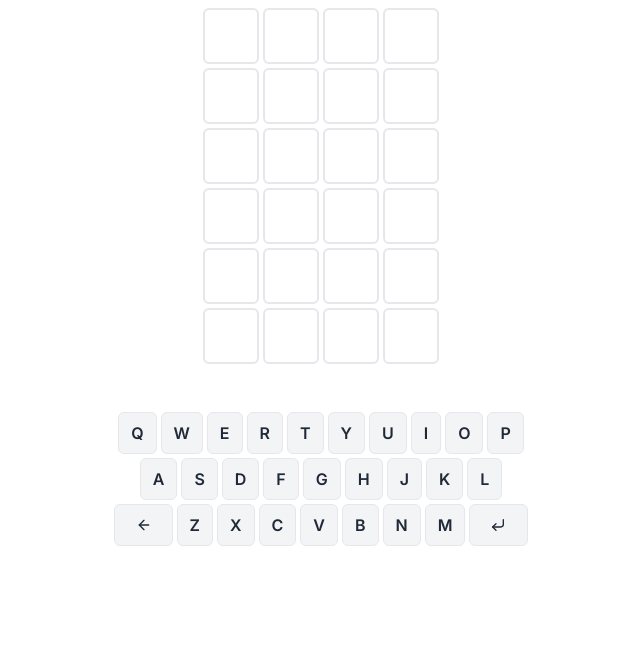
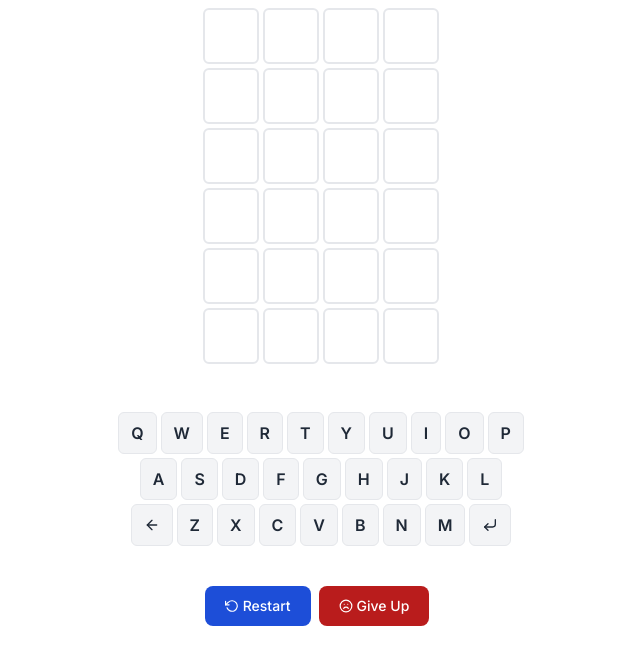
Before and after one commit to HashirHussain/nextjs-wordle, a Next.js app: page / in a window 1280 px wide. Shown: the top 664 px of the page, without its empty margins (319-959 px from the left). Built offline with nearby package versions, Linux system fonts and the light colour scheme.

Commit message:
Add CTA and alert feature

```diff
--- a/app/Game.tsx
+++ b/app/Game.tsx
@@ -13,6 +13,8 @@ import {
   handleBackspace,
   hasEnterTriggered,
 } from "./lib";
+import CTA from "./components/CTA";
+import Header from "./components/Header";
 
 export default function Game({ wordsList }: { wordsList: Array<string> }) {
   const [lettersLimit, setLettersLimit] = useState<number>(4);
@@ -23,10 +25,10 @@ export default function Game({ wordsList }: { wordsList: Array<string> }) {
   const [correctAnswer, setCorrectAnswer] = useState<string>(
     getChosenAnswer(wordsList)
   );
-  const [alertMessage, setAlertMessage] = useState<string>("");
+  const [alertMessage, setAlertMessage] = useState<any>(null);
 
   function blockEventHandler(key: string) {
-    setAlertMessage("");
+    setAlertMessage(null);
     const _key = key.toLowerCase();
     if (
       hasEnterTriggered(
@@ -38,10 +40,14 @@ export default function Game({ wordsList }: { wordsList: Array<string> }) {
       )
     ) {
       const currentValues = [...blocksValue[selectedRow]];
+      if (currentValues.length < lettersLimit) {
+        setAlertMessage(<span>{"Too short"}</span>);
+        return true;
+      }
       const _submittedWords = [...submittedWords];
 
       if (wordsList.indexOf(currentValues.join("")) === -1) {
-        setAlertMessage("Not in word list");
+        setAlertMessage(<span>{"Not in word list"}</span>);
         return;
       }
 
@@ -69,11 +75,38 @@ export default function Game({ wordsList }: { wordsList: Array<string> }) {
     blockEventHandler(key);
   };
 
+  const onRestartHandler = () => {
+    resetGame();
+  };
+
+  const onGiveUpHandler = (e: any) => {
+    if (blocksValue.flat().length) {
+      setAlertMessage(
+        <span className="uppercase tracking-widest">{correctAnswer}</span>
+      );
+      setTimeout(() => {
+        resetGame();
+      }, 1500);
+    }
+  };
+
+  const resetGame = () => {
+    setSelectedRow(0);
+    setCorrectAnswer(getChosenAnswer(wordsList));
+    setSubmittedWords([]);
+    setDefaultGrid();
+  };
+
+  const setDefaultGrid = () => {
+    const initialValues = Array(chanceLimit).fill([]);
+    setBlocksValue([...initialValues]);
+  };
+
   useEffect(() => {
     let timeoutId: string | number | NodeJS.Timeout | undefined;
     if (alertMessage) {
       timeoutId = setTimeout(() => {
-        setAlertMessage("");
+        setAlertMessage(null);
       }, 1500);
     }
     return () => {
@@ -82,10 +115,9 @@ export default function Game({ wordsList }: { wordsList: Array<string> }) {
   }, [alertMessage]);
 
   useEffect(() => {
-    const initialValues = Array(chanceLimit).fill([]);
-    setBlocksValue([...initialValues]);
+    setDefaultGrid();
     return () => { };
-  }, [chanceLimit, lettersLimit]);
+  }, []); // chanceLimit, lettersLimit
 
   const handlerKeyboardRef = useRef(KeyUpHandler);
   handlerKeyboardRef.current = KeyUpHandler;
@@ -105,6 +137,7 @@ export default function Game({ wordsList }: { wordsList: Array<string> }) {
 
   return (
     <>
+      {/* <Header/> */}
       <PlayBoard
         submittedWords={submittedWords}
         chanceLimit={chanceLimit}
@@ -117,7 +150,8 @@ export default function Game({ wordsList }: { wordsList: Array<string> }) {
         correctAnswer={correctAnswer}
         submittedWords={submittedWords}
       />
-      {alertMessage && <Alert message={alertMessage} />}
+      <CTA onRestart={onRestartHandler} onGiveUp={onGiveUpHandler} />
+      {alertMessage && <Alert>{alertMessage}</Alert>}
     </>
   );
 }
--- a/app/components/Alert.tsx
+++ b/app/components/Alert.tsx
@@ -1,9 +1,12 @@
-const alertStyle = `bg-gray-50 border-slate-100 border-2 text-gray-800 drop-shadow-2xl px-4 py-3 rounded absolute`;
+const alertStyle = `bg-gray-50 border-slate-100 border-2 text-gray-800 drop-shadow-2xl px-8 py-6 rounded absolute`;
 
-export default function Alert({ message }: { message: string }) {
+export default function Alert(props: { children: any; }) {
     return (
-        <div className={`${alertStyle}`} role="alert">
-            <span className="block sm:inline font-semibold">{message}</span>
-        </div>
+        <>
+            <div className="absolute h-screen w-full bg-slate-50 opacity-50"></div>
+            <div className={`${alertStyle}`} role="alert">
+                <span className="block sm:inline font-semibold">{props.children}</span>
+            </div>
+        </>
     );
 }
--- /dev/null
+++ b/app/components/CTA.tsx
@@ -0,0 +1,32 @@
+import React from "react";
+import { FiRotateCcw, FiFrown } from "react-icons/fi";
+
+type Props = {
+    onRestart: () => void;
+    onGiveUp: (arg0: any) => void;
+};
+
+export default function CTA({ onRestart, onGiveUp }: Props) {
+    return (
+        <div className="flex">
+            <button
+                type="button"
+                tabIndex={-1}
+                onClick={onRestart}
+                className="text-white bg-blue-700 hover:bg-blue-800 focus:ring-4 focus:outline-none focus:ring-blue-300 font-medium rounded-lg text-sm px-5 py-2.5 text-center inline-flex items-center mr-2 dark:bg-blue-600 dark:hover:bg-blue-700 dark:focus:ring-blue-800"
+            >
+                <FiRotateCcw />
+                <span className="ml-1">Restart</span>
+            </button>
+            <button
+                type="button"
+                tabIndex={-1}
+                onClick={(e) => onGiveUp(e)}
+                className="text-white bg-red-700 hover:bg-red-800 focus:ring-4 focus:outline-none focus:ring-red-300 font-medium rounded-lg text-sm px-5 py-2.5 text-center inline-flex items-center mr-2 dark:bg-red-600 dark:hover:bg-red-700 dark:focus:ring-red-800"
+            >
+                <FiFrown />
+                <span className="ml-1">Give Up</span>
+            </button>
+        </div>
+    );
+}
--- a/app/components/Keyboard.tsx
+++ b/app/components/Keyboard.tsx
@@ -27,7 +27,7 @@ const getKeyStyle = (
         }
 
         if (keyIndex !== -1 && correctAnswer.indexOf(key) === -1) {
-            // not a correct key
+            // not the correct key
             return `${keyStyle} bg-gray-300`;
         }
 
@@ -65,6 +65,7 @@ export default function Keyboard({
                     return (
                         <button
                             type="button"
+                            tabIndex={-1}
                             key={`key-${key}-${index}`}
                             className={getKeyStyle(submittedWords, correctAnswer, key)}
                             onClick={() => onKeyboardClick(key)}
@@ -77,38 +78,52 @@ export default function Keyboard({
             <div className="flex flex-row justify-stretch gap-x-1">
                 {ALPHABETS[1].map((key: string, index: number) => {
                     return (
-                        <div
+                        <button
+                            type="button"
+                            tabIndex={-1}
                             key={`key-${key}-${index}`}
                             className={getKeyStyle(submittedWords, correctAnswer, key)}
                             onClick={() => onKeyboardClick(key)}
                         >
                             {key}
-                        </div>
+                        </button>
                     );
                 })}
             </div>
             <div className="flex flex-row justify-stretch gap-x-1">
-                <div className={keyStyle} onClick={() => onKeyboardClick("Backspace")}>
-                    &nbsp;&nbsp;
+                <button
+                    type="button"
+                    tabIndex={-1}
+                    className={keyStyle}
+                    onClick={() => onKeyboardClick("Backspace")}
+                >
+                    {"  "}
                     <FiArrowLeft />
-                    &nbsp;&nbsp;
-                </div>
+                    {"  "}
+                </button>
                 {ALPHABETS[2].map((key: string, index: number) => {
                     return (
-                        <div
+                        <button
+                            type="button"
+                            tabIndex={-1}
                             key={`key-${key}-${index}`}
                             className={getKeyStyle(submittedWords, correctAnswer, key)}
                             onClick={() => onKeyboardClick(key)}
                         >
                             {key}
-                        </div>
+                        </button>
                     );
                 })}
-                <div className={keyStyle} onClick={() => onKeyboardClick("Enter")}>
-                    &nbsp;&nbsp;
+                <button
+                    type="button"
+                    tabIndex={-1}
+                    className={keyStyle}
+                    onClick={() => onKeyboardClick("Enter")}
+                >
+                    {"  "}
                     <FiCornerDownLeft />
-                    &nbsp;&nbsp;
-                </div>
+                    {"  "}
+                </button>
             </div>
         </div>
     );
--- a/app/lib/index.ts
+++ b/app/lib/index.ts
@@ -30,9 +30,7 @@ const hasEnterTriggered = (
 ) => {
   if (_key === ENTER_KEY) {
     if (selectedRow < chanceLimit) {
-      if (blocksValue[selectedRow].length >= lettersLimit) {
-        return true;
-      }
+      return true;
     }
   }
   return false;
```
